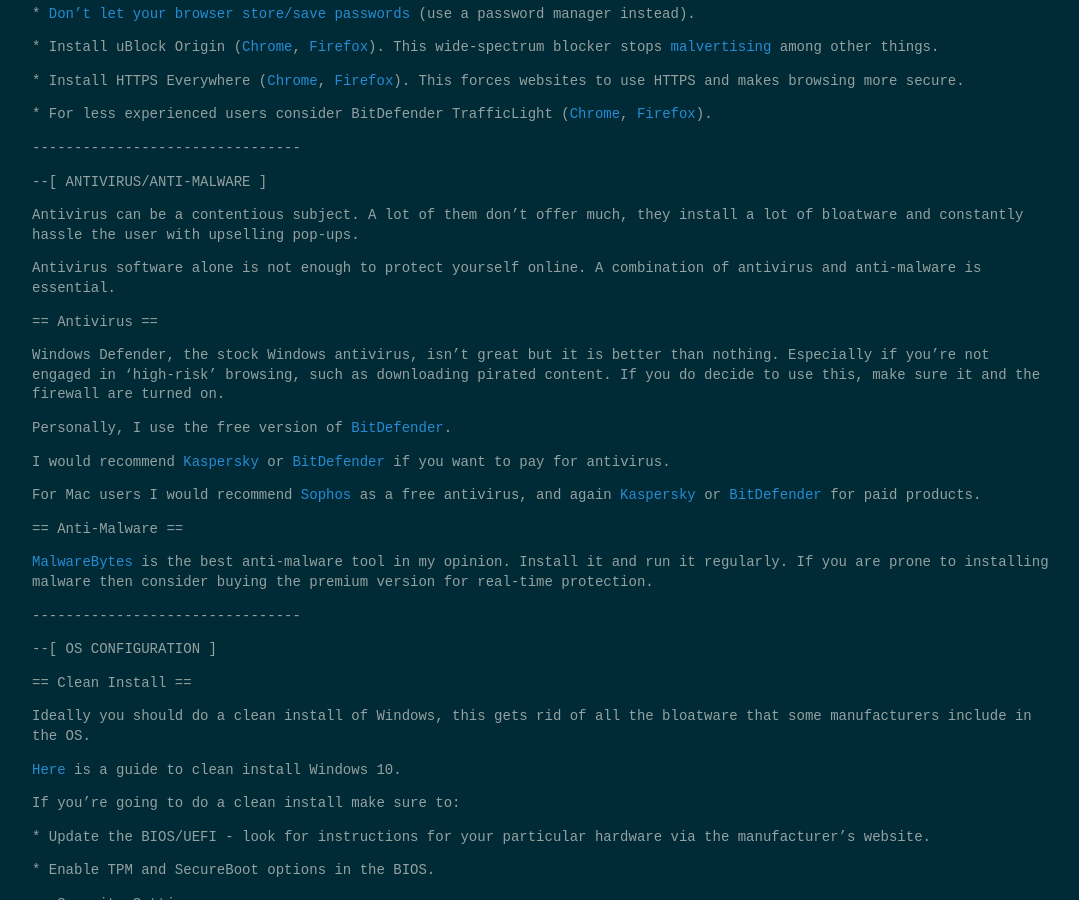
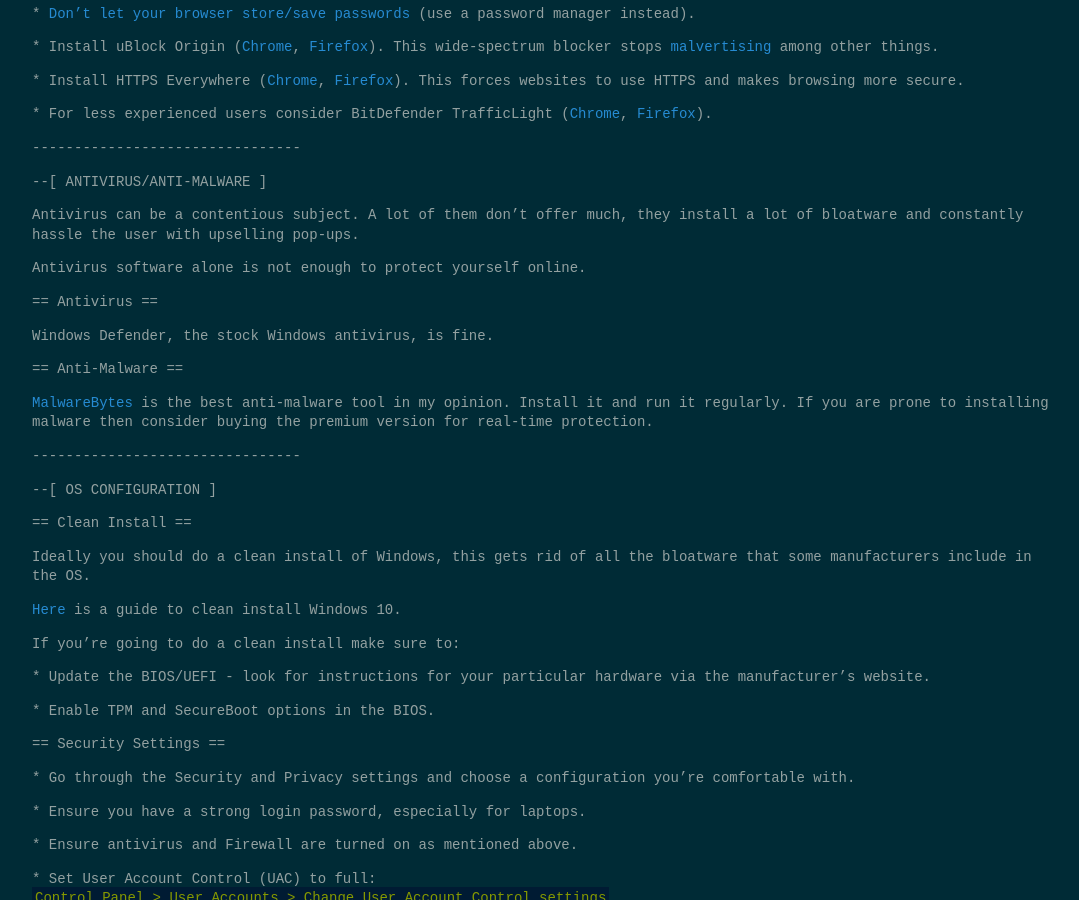
Before and after one commit to maxmunday/maxmunday.github.io, a Jekyll site: the page built from _posts/2017-01-28-basic-security-for-everyone.md, in a window 1280 px wide and 900 px high, scrolled down 3231 px. Shown: the whole window, without its empty margins (96-1175 px from the left). Built offline with Jekyll 4.4.1, drawn with Linux system fonts in a browser that asks for light colours.

Commit message:
Update 2017-01-28-basic-security-for-everyone.md

```diff
--- a/_posts/2017-01-28-basic-security-for-everyone.md
+++ b/_posts/2017-01-28-basic-security-for-everyone.md
@@ -158,17 +158,11 @@
 
 Antivirus can be a contentious subject. A lot of them don't offer much, they install a lot of bloatware and constantly hassle the user with upselling pop-ups.
 
- Antivirus software alone is not enough to protect yourself online. A combination of antivirus and anti-malware is essential.
+ Antivirus software alone is not enough to protect yourself online.
 
 == Antivirus ==
 
-Windows Defender, the stock Windows antivirus, isn't great but it is better than nothing. Especially if you're not engaged in 'high-risk' browsing, such as downloading pirated content. If you do decide to use this, make sure it and the firewall are turned on.
-
-Personally, I use the free version of [BitDefender](https://www.bitdefender.com.au/solutions/free.html).
-
-I would recommend [Kaspersky](https://www.kaspersky.com.au/home-security#pc) or [BitDefender](https://www.bitdefender.com/Downloads/) if you want to pay for antivirus.
-
-For Mac users I would recommend [Sophos](https://www.sophos.com/en-us/lp/sophos-home.aspx) as a free antivirus, and again [Kaspersky](https://www.kaspersky.com.au/home-security#mac) or [BitDefender](https://www.bitdefender.com/Downloads/) for paid products.
+Windows Defender, the stock Windows antivirus, is fine.
 
 == Anti-Malware ==
 
```
